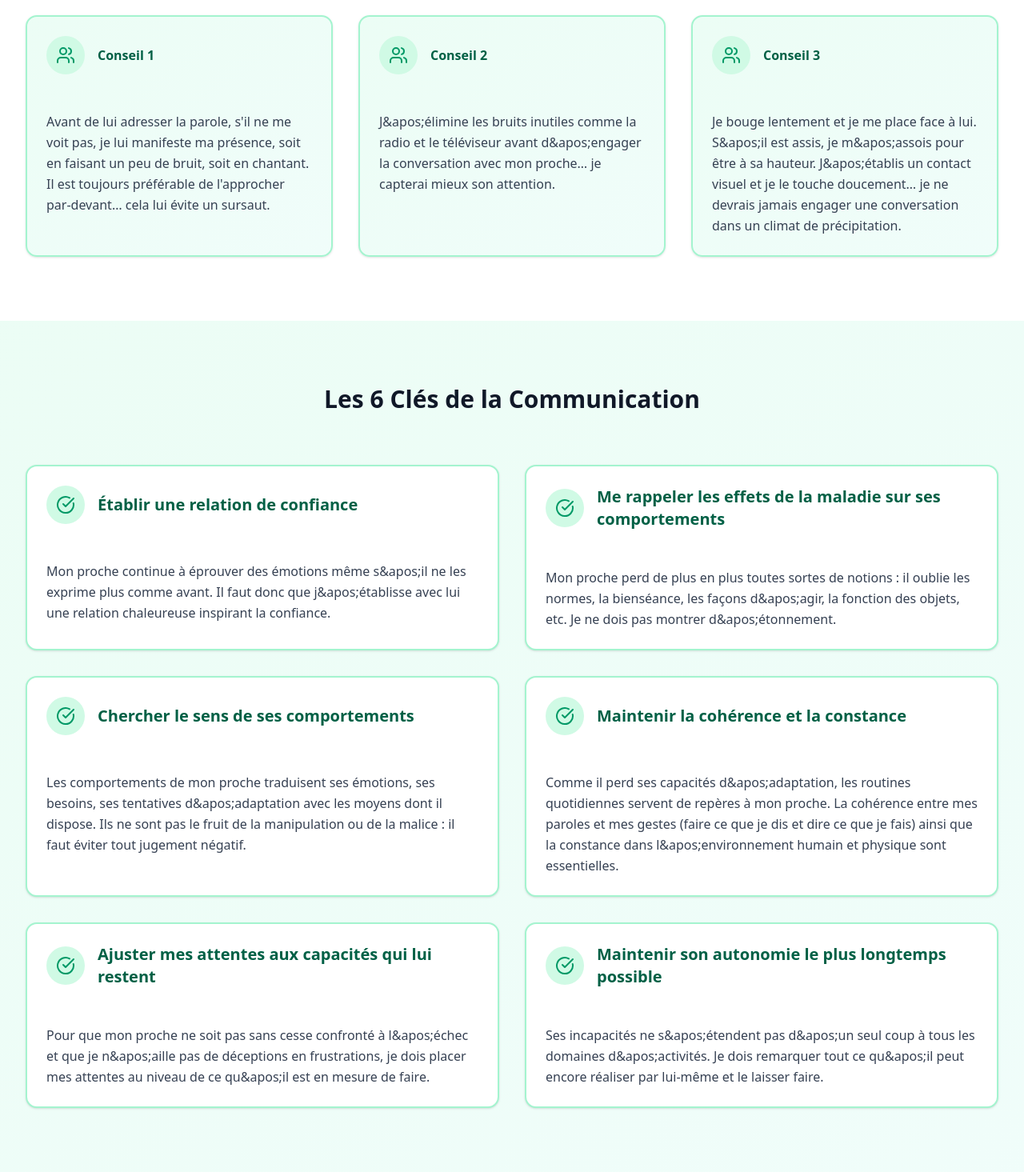
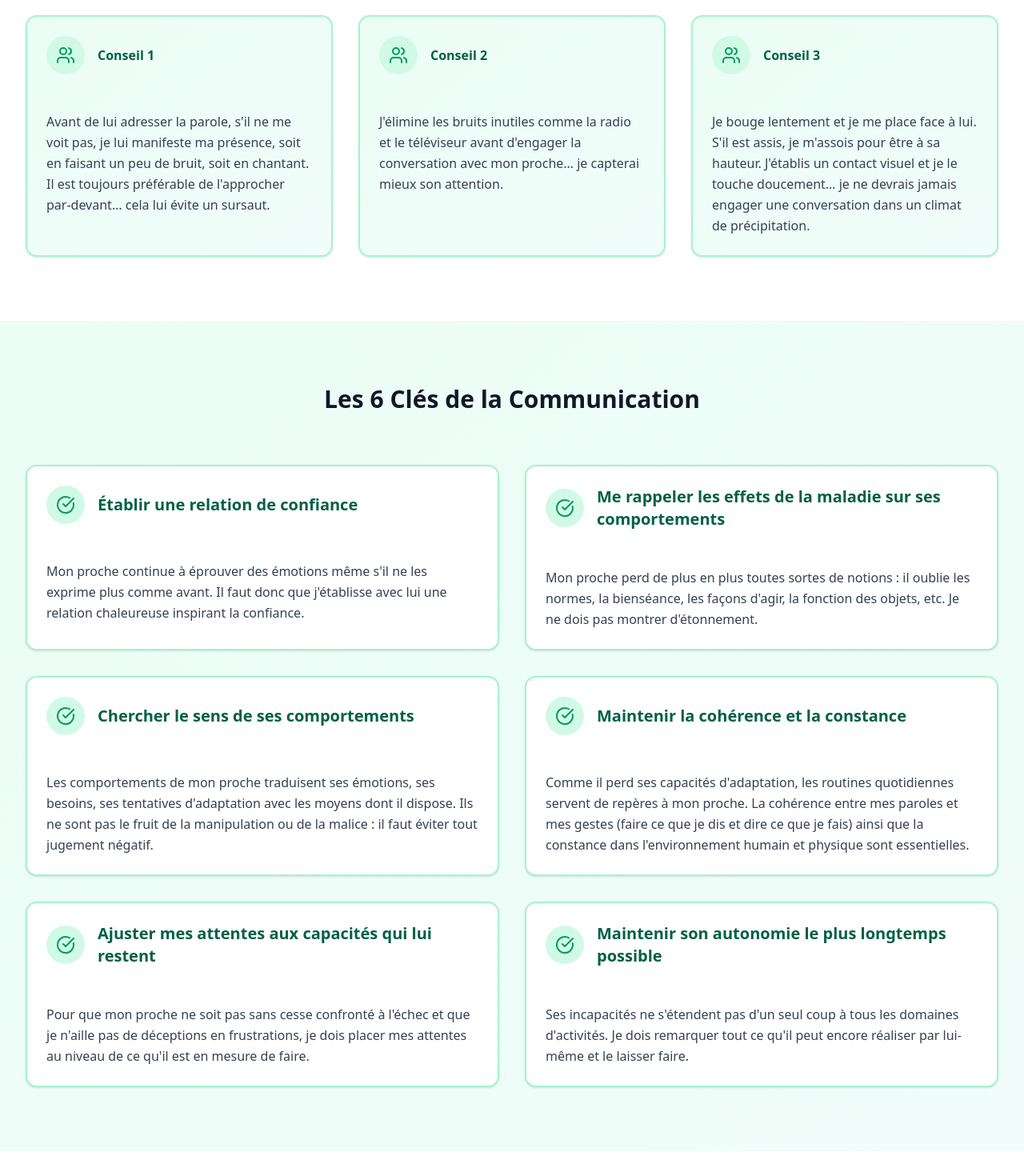
Before and after one commit to DigitariaWebs/Confort-Plus-65, a Next.js app: page /cognitif in a window 1280 px wide. Shown: the part 2180-3650 px from the top of the page at 80% size. Built offline with nearby package versions, Linux system fonts and the light colour scheme.

Commit message:
fix: Correct French apostrophes and update branding in content
- Fixed apostrophe usage in descriptions and titles across multiple components for grammatical accuracy.
- Updated the branding from "Comfort Plus 65" to "Confort Plus 65" in package-lock.json for consistency.

```diff
--- a/src/app/cognitif/page.tsx
+++ b/src/app/cognitif/page.tsx
@@ -22,34 +22,34 @@ export default function CognitifPage() {
   const communicationKeys = [
     {
       title: "Établir une relation de confiance",
-      description: "Mon proche continue à éprouver des émotions même s&apos;il ne les exprime plus comme avant. Il faut donc que j&apos;établisse avec lui une relation chaleureuse inspirant la confiance."
+      description: "Mon proche continue à éprouver des émotions même s'il ne les exprime plus comme avant. Il faut donc que j'établisse avec lui une relation chaleureuse inspirant la confiance."
     },
     {
       title: "Me rappeler les effets de la maladie sur ses comportements",
-      description: "Mon proche perd de plus en plus toutes sortes de notions : il oublie les normes, la bienséance, les façons d&apos;agir, la fonction des objets, etc. Je ne dois pas montrer d&apos;étonnement."
+      description: "Mon proche perd de plus en plus toutes sortes de notions : il oublie les normes, la bienséance, les façons d'agir, la fonction des objets, etc. Je ne dois pas montrer d'étonnement."
     },
     {
       title: "Chercher le sens de ses comportements",
-      description: "Les comportements de mon proche traduisent ses émotions, ses besoins, ses tentatives d&apos;adaptation avec les moyens dont il dispose. Ils ne sont pas le fruit de la manipulation ou de la malice : il faut éviter tout jugement négatif."
+      description: "Les comportements de mon proche traduisent ses émotions, ses besoins, ses tentatives d'adaptation avec les moyens dont il dispose. Ils ne sont pas le fruit de la manipulation ou de la malice : il faut éviter tout jugement négatif."
     },
     {
       title: "Maintenir la cohérence et la constance",
-      description: "Comme il perd ses capacités d&apos;adaptation, les routines quotidiennes servent de repères à mon proche. La cohérence entre mes paroles et mes gestes (faire ce que je dis et dire ce que je fais) ainsi que la constance dans l&apos;environnement humain et physique sont essentielles."
+      description: "Comme il perd ses capacités d'adaptation, les routines quotidiennes servent de repères à mon proche. La cohérence entre mes paroles et mes gestes (faire ce que je dis et dire ce que je fais) ainsi que la constance dans l'environnement humain et physique sont essentielles."
     },
     {
       title: "Ajuster mes attentes aux capacités qui lui restent",
-      description: "Pour que mon proche ne soit pas sans cesse confronté à l&apos;échec et que je n&apos;aille pas de déceptions en frustrations, je dois placer mes attentes au niveau de ce qu&apos;il est en mesure de faire."
+      description: "Pour que mon proche ne soit pas sans cesse confronté à l'échec et que je n'aille pas de déceptions en frustrations, je dois placer mes attentes au niveau de ce qu'il est en mesure de faire."
     },
     {
       title: "Maintenir son autonomie le plus longtemps possible",
-      description: "Ses incapacités ne s&apos;étendent pas d&apos;un seul coup à tous les domaines d&apos;activités. Je dois remarquer tout ce qu&apos;il peut encore réaliser par lui-même et le laisser faire."
+      description: "Ses incapacités ne s'étendent pas d'un seul coup à tous les domaines d'activités. Je dois remarquer tout ce qu'il peut encore réaliser par lui-même et le laisser faire."
     }
   ];
 
   const attentionTips = [
     "Avant de lui adresser la parole, s'il ne me voit pas, je lui manifeste ma présence, soit en faisant un peu de bruit, soit en chantant. Il est toujours préférable de l'approcher par-devant… cela lui évite un sursaut.",
-    "J&apos;élimine les bruits inutiles comme la radio et le téléviseur avant d&apos;engager la conversation avec mon proche… je capterai mieux son attention.",
-    "Je bouge lentement et je me place face à lui. S&apos;il est assis, je m&apos;assois pour être à sa hauteur. J&apos;établis un contact visuel et je le touche doucement… je ne devrais jamais engager une conversation dans un climat de précipitation."
+    "J'élimine les bruits inutiles comme la radio et le téléviseur avant d'engager la conversation avec mon proche… je capterai mieux son attention.",
+    "Je bouge lentement et je me place face à lui. S'il est assis, je m'assois pour être à sa hauteur. J'établis un contact visuel et je le touche doucement… je ne devrais jamais engager une conversation dans un climat de précipitation."
   ];
 
   const importantPoints = [
@@ -138,7 +138,7 @@ export default function CognitifPage() {
           <div className="max-w-7xl mx-auto px-4 sm:px-6 lg:px-8">
             <div className="text-center mb-16">
                              <h2 className="text-3xl font-bold text-gray-900 mb-6">
-                 Des petits trucs pour capter l&apos;attention de mon proche
+                  Des petits trucs pour capter l&apos;attention de mon proche
                </h2>
             </div>
 
--- a/src/components/sections/CognitiveSection.tsx
+++ b/src/components/sections/CognitiveSection.tsx
@@ -35,17 +35,17 @@ const CognitiveSection = () => {
     },
     {
       icon: Shield,
-      title: "Maintenir l&apos;Autonomie",
-      description: "Laissez-le faire ce qu&apos;il peut encore réaliser par lui-même"
+      title: "Maintenir l'Autonomie",
+      description: "Laissez-le faire ce qu'il peut encore réaliser par lui-même"
     }
   ];
 
   const keyPrinciples = [
     "Votre proche possède une mémoire affective",
     "Il ressent votre état émotif (anxiété, joie, stress)",
-    "Il désire communiquer même s&apos;il s&apos;exprime différemment",
+    "Il désire communiquer même s'il s'exprime différemment",
     "Il a des périodes de lucidité malgré ses problèmes",
-    "Évitez de parler comme s&apos;il n&apos;était pas là",
+    "Évitez de parler comme s'il n'était pas là",
     "Les routines quotidiennes lui servent de repères"
   ];
 
```
Also changed, not shown: 1 other file (tests, documents, lock files or other folders).
